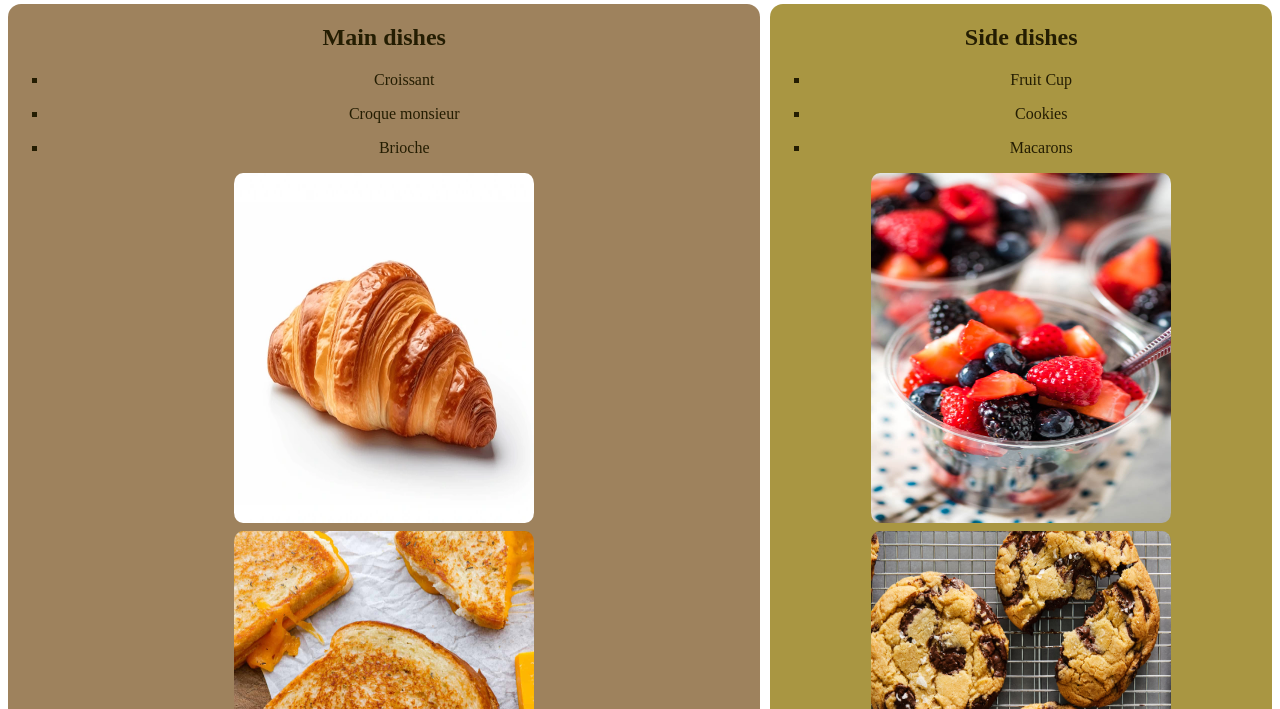
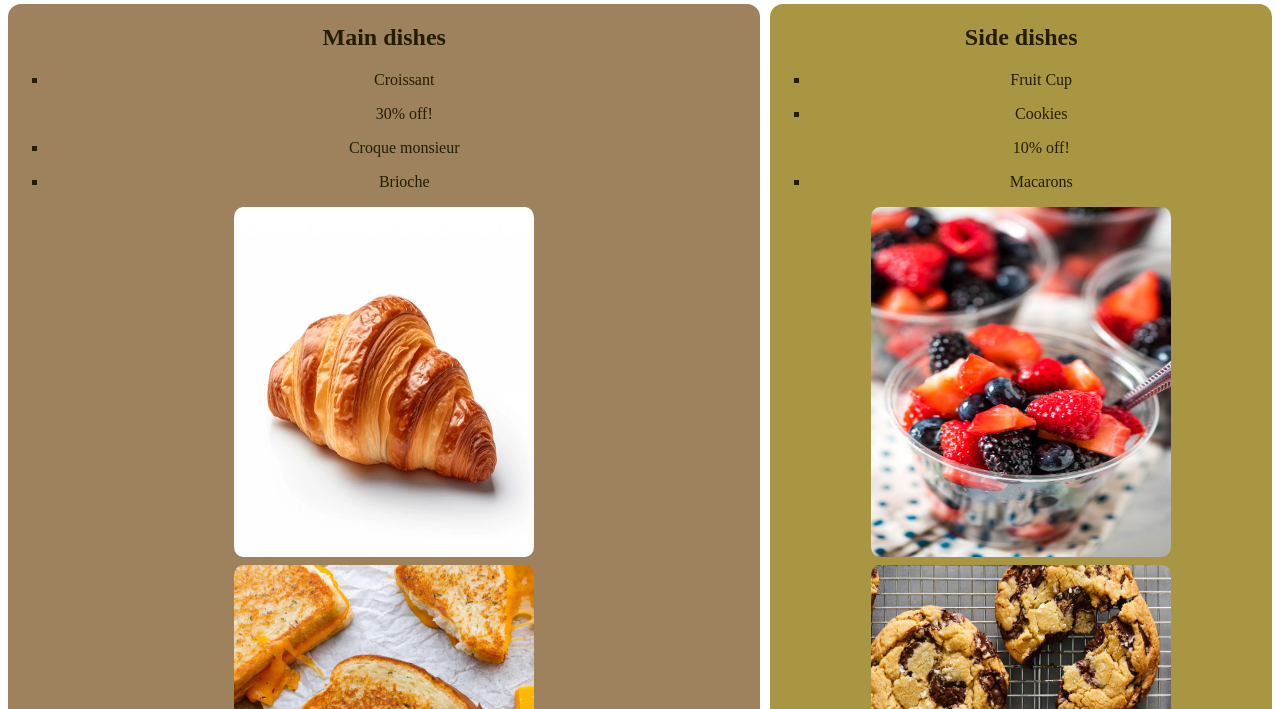
Before and after one commit to hilaryfung/sofia-menu, a plain HTML site: page index.html in a window 1280 px wide. Both pictures are taken after a click on the button "Any discounts?". Shown: the part 91-800 px from the top of the page. Drawn offline with Linux system fonts and the light colour scheme.

Commit message:
add discount functionality

```diff
--- a/index.html
+++ b/index.html
@@ -18,7 +18,7 @@
         <h2>Main dishes</h2>
         <ul class="items" style="list-style: square;">
           <li>Croissant</li>
-          <p id="discount1"></p>
+          <p class="discount"></p>
           <li>Croque monsieur</li>
           <p></p>
           <li>Brioche</li>
@@ -34,7 +34,7 @@
           <li>Fruit Cup</li>
           <p></p>
           <li>Cookies</li>
-          <p id="discount2"></p>
+          <p class="discount"></p>
           <li>Macarons</li>
           <p></p>
         </ul>
@@ -49,7 +49,7 @@
           <li>Cafe au Lait</li>
           <p></p>
           <li>Chai</li>
-          <p id="discount3"> </p>
+          <p class="discount"> </p>
           <li>Matcha</li>
           <p></p>
         </ul>
--- a/main.js
+++ b/main.js
@@ -1,18 +1,19 @@
 const lunchtime = document.querySelector("#lunchtime")
-const pricecheck = document.querySelector("#lunchtime")
+const pricecheck = document.querySelector("#pricecheck")
 const disclaimer = document.querySelector("#disclaimer")
 
 const lunchtimenote = function(){
     disclaimer.innerHTML="Croissants usually sell out at lunch so please check with your server!"
 
 }
-const discount1 = document.querySelector("#discount1")
-const discount2 = document.querySelector("#discount2")
-const discount3 = document.querySelector("#discount3")
-const onClickd = function(){
-    discount1.innerHTML = "30% off!"
-    discount2.innerHTML = "10% off!"
-    discount3.innerHTML = "50% off!"
+
+const discountedElements = document.querySelectorAll(".discount")
+const discounts = ["30% off!", "10% off!", "50% off!"]
+const onClickd = function() {
+
+    discountedElements.forEach((element, i) => {
+        element.innerHTML = discounts[i]
+    })
 }
 
 lunchtime.addEventListener("click", lunchtimenote)
```
